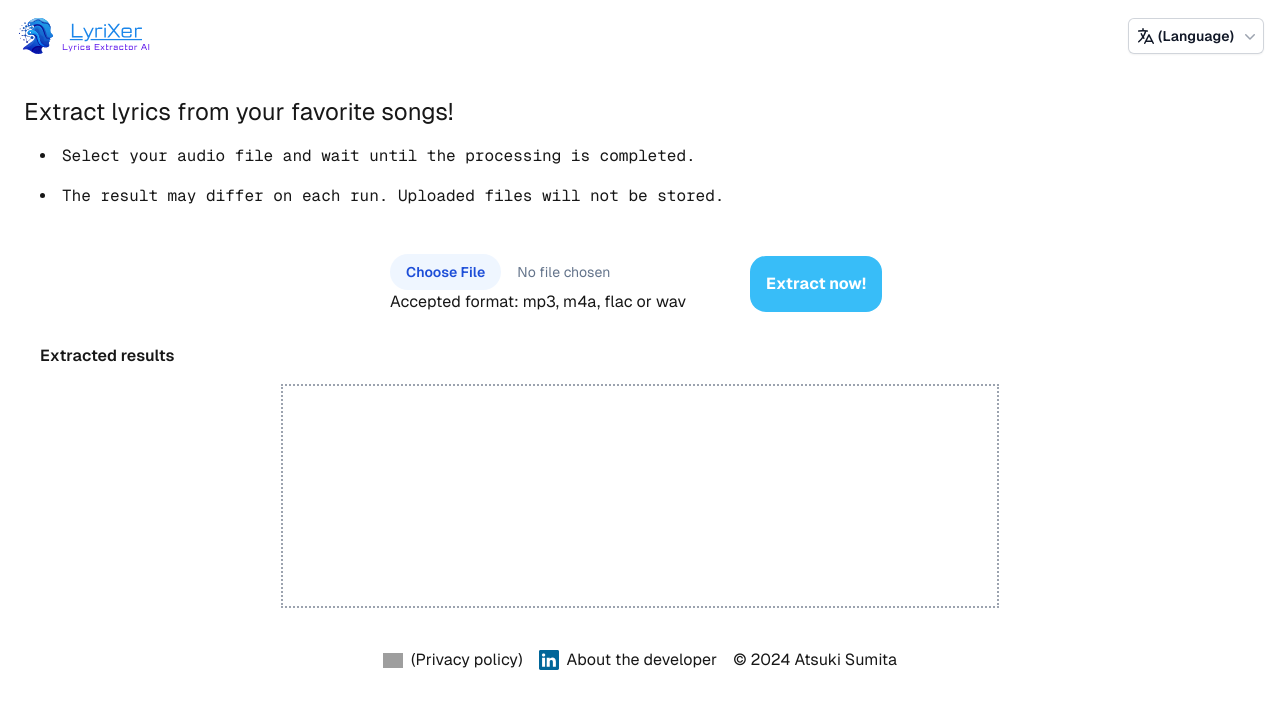
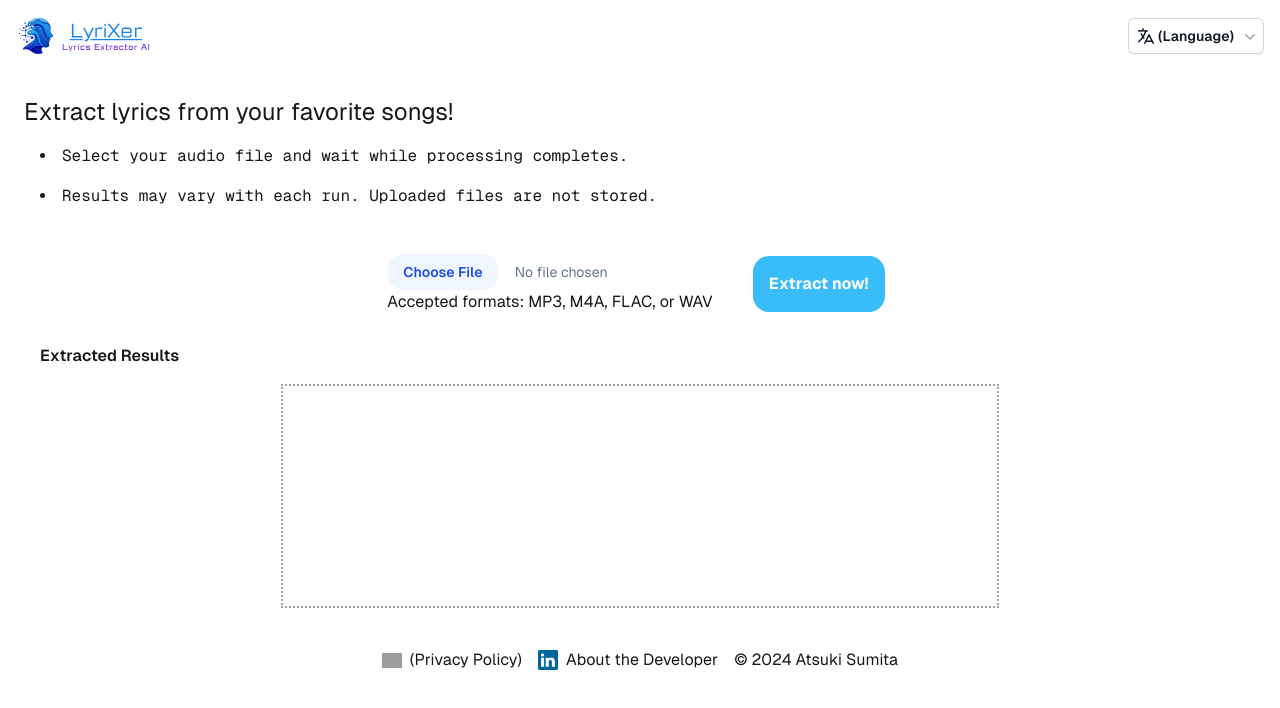
Before and after one commit to Atsunori66/web-01-front, a Next.js app: page / in a window 1280 px wide. Shown: the top 708 px of the page. Built offline with nearby package versions, Linux system fonts and the light colour scheme; grey boxes are pictures that could not be loaded.

Commit message:
test 2024/11/13 refined text

```diff
--- a/src/app/page.tsx
+++ b/src/app/page.tsx
@@ -192,10 +192,10 @@ export default function Home() {
           <div>
             <ul className="list-inside text-base text-left font-[family-name:var(--font-geist-mono)]">
               <li className="pl-4 pb-4 list-disc">
-                Select your audio file and wait until the processing is completed.
+                Select your audio file and wait while processing completes.
               </li>
               <li className="pl-4 pb-4 list-disc">
-                The result may differ on each run. Uploaded files will not be stored.
+              Results may vary with each run. Uploaded files are not stored.
               </li>
             </ul>
           </div>
@@ -217,7 +217,7 @@ export default function Home() {
                 hover:file:bg-blue-100"
                 onChange={onChange}
               />
-                Accepted format: mp3, m4a, flac or wav
+                Accepted formats: MP3, M4A, FLAC, or WAV
             </label>
           </form>
 
@@ -234,7 +234,7 @@ export default function Home() {
 
         <div>
           <div className="pl-4 font-semibold">
-            Extracted results
+            Extracted Results
           </div>
           <div className="justify-self-center min-h-56 h-auto w-full md:w-7/12
             break-words text-wrap
@@ -271,7 +271,7 @@ export default function Home() {
             width={20}
             height={20}
           />
-          (Privacy policy)
+          (Privacy Policy)
         </a>
         <a
           className="flex items-center gap-2 hover:underline hover:underline-offset-4"
@@ -286,7 +286,7 @@ export default function Home() {
             width={20}
             height={20}
           />
-          About the developer
+          About the Developer
         </a>
         <div>
           © {today.getFullYear().toString()} Atsuki Sumita
```
